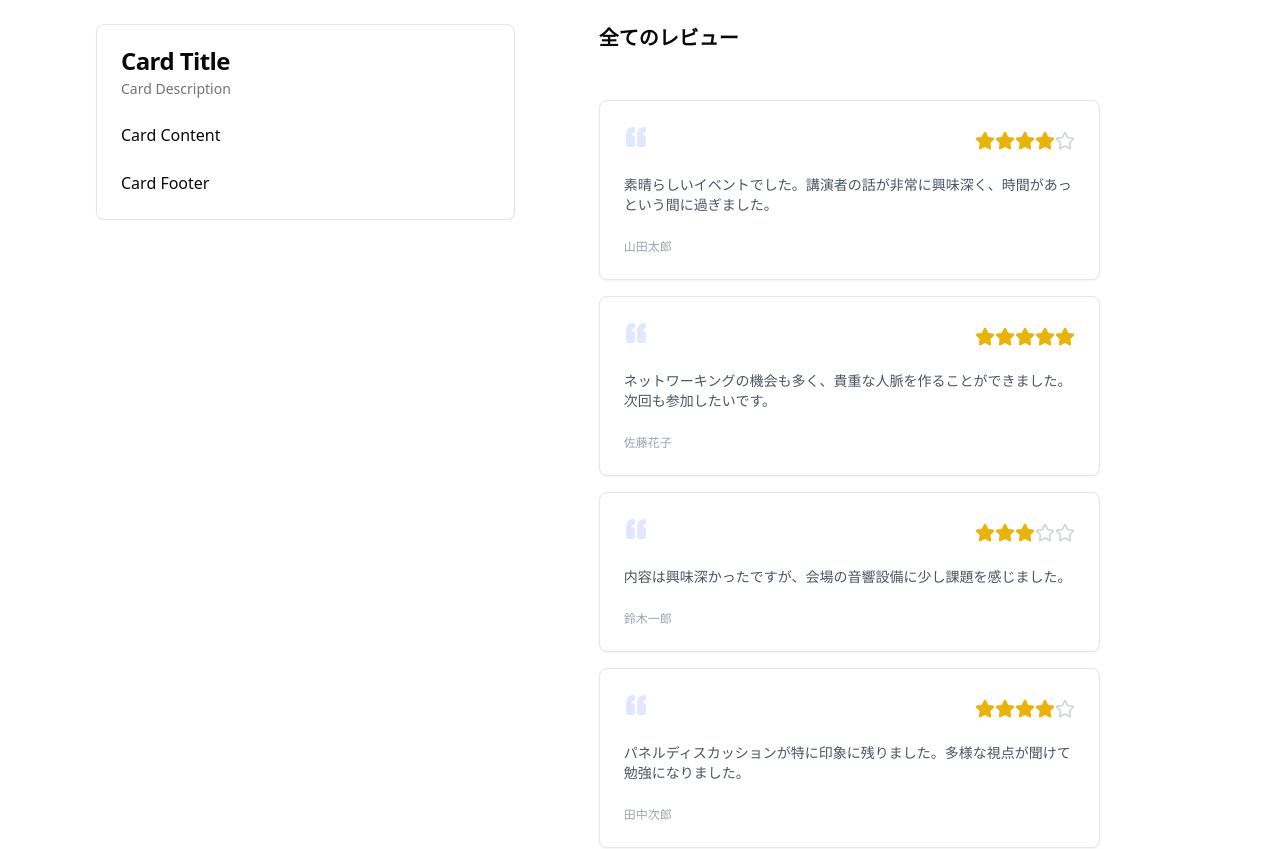
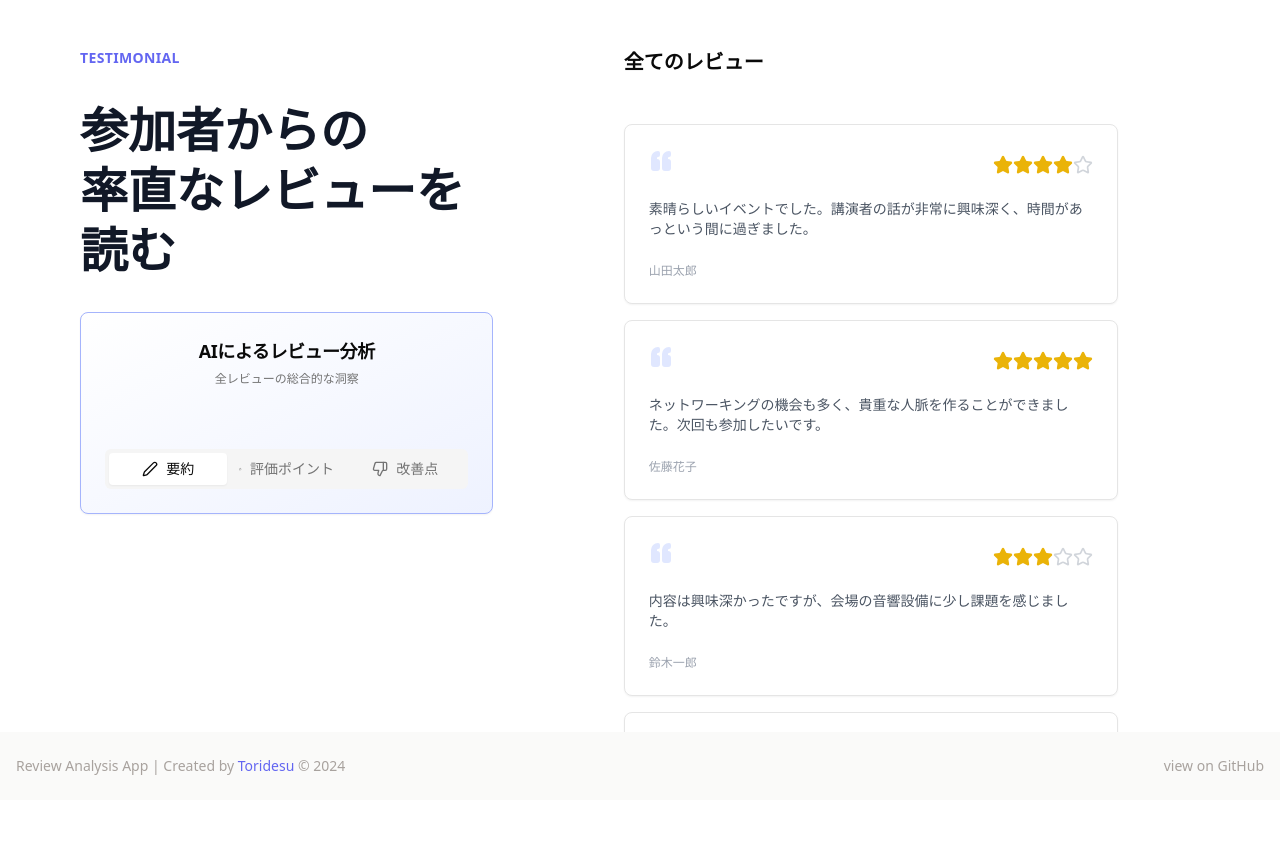
Before and after one commit to Toridesu/review-analysis-app, a React (Vite) app: page / in a window 1280 px wide. Shown: the top 849 px of the page. After the commit the page ends 800 px from the top, so only its background shows below. Built offline with nearby package versions, Linux system fonts and the light colour scheme.

Commit message:
要約部分の作成

```diff
--- a/src/App.tsx
+++ b/src/App.tsx
@@ -1,6 +1,6 @@
 import Footer from './components/Footer';
 import ReviewList from './components/ReviewList';
-import { ReviewSummary } from './components/ReviewSummary';
+import ReviewSummary from './components/ReviewSummary';
 
 const SummarySection = () => {
   return (
@@ -21,7 +21,7 @@
 function App() {
   return (
     <>
-      <div className='flex justify-between py-6 px-4'>
+      <div className='h-[calc(100vh-68px)] flex gap-12 pt-12'>
         <SummarySection />
         <ReviewListSection />
       </div>
--- /dev/null
+++ b/src/components/AISummaryCard.tsx
@@ -0,0 +1,37 @@
+import { Card, CardHeader, CardTitle, CardContent, CardDescription } from '@/components/ui/card';
+import { Badge } from '@/components/ui/badge';
+import { Tabs, TabsContent, TabsList, TabsTrigger } from '@/components/ui/tabs';
+import { ThumbsUp, ThumbsDown, Pen } from 'lucide-react';
+import { mockAISummary as AISummary } from '@/constants/data';
+
+const AISummaryCard = () => {
+  return (
+    <Card className='bg-gradient-to-br border-indigo-300 from-white to-indigo-50'>
+      <CardHeader className='text-center'>
+        <CardTitle className='text-lg'>AIによるレビュー分析</CardTitle>
+        <CardDescription className='text-xs'>全レビューの総合的な洞察</CardDescription>
+        <div className='flex items-center justify-center py-4'>
+          {/* <span className="text-4xl font-bold mr-4">{averageRating}</span>
+          <StarRating rating={Math.round(averageRating)} /> */}
+        </div>
+      </CardHeader>
+      <CardContent>
+        <Tabs defaultValue='summary' className='space-y-6'>
+          <TabsList className='grid w-full grid-cols-3'>
+            <TabsTrigger value='summary'>
+              <Pen className='mr-2 h-4 w-4' /> 要約
+            </TabsTrigger>
+            <TabsTrigger value='positive'>
+              <ThumbsUp className='mr-2 h-4 w-4' /> 評価ポイント
+            </TabsTrigger>
+            <TabsTrigger value='negative'>
+              <ThumbsDown className='mr-2 h-4 w-4' /> 改善点
+            </TabsTrigger>
+          </TabsList>
+        </Tabs>
+      </CardContent>
+    </Card>
+  );
+};
+
+export default AISummaryCard;
--- a/src/components/ReviewSummary.tsx
+++ b/src/components/ReviewSummary.tsx
@@ -1,18 +1,19 @@
-import { Card, CardContent, CardDescription, CardFooter, CardHeader, CardTitle } from '@/components/ui/card';
+import AISummaryCard from "./AISummaryCard";
 
-export const ReviewSummary = () => {
+const ReviewSummary = () => {
   return (
-    <Card>
-      <CardHeader>
-        <CardTitle>Card Title</CardTitle>
-        <CardDescription>Card Description</CardDescription>
-      </CardHeader>
-      <CardContent>
-        <p>Card Content</p>
-      </CardContent>
-      <CardFooter>
-        <p>Card Footer</p>
-      </CardFooter>
-    </Card>
+    <div className="space-y-8">
+      <p className="text-sm font-semibold uppercase tracking-wide text-indigo-500">
+        testimonial
+      </p>
+      <h1 className="text-5xl font-bold leading-tight text-gray-900">
+        参加者からの
+        <br />
+        率直なレビューを読む
+      </h1>
+      <AISummaryCard />
+    </div>
   );
 };
+
+export default ReviewSummary;
--- a/src/constants/data.ts
+++ b/src/constants/data.ts
@@ -36,3 +36,15 @@
     date: '2024-02-19',
   },
 ];
+
+// モックAIサマリー
+export const mockAISummary = {
+  summary:
+    "講演やパネルディスカッションが印象的で、多くの参加者が内容を高く評価しました。ネットワーキングの機会が豊富で、人脈作りに役立ったという声もありました。一方、会場の音響設備に改善の余地を感じた意見がありました。全体的に運営のスムーズさが参加者に好評でした",
+  positivePoints: [
+    "パネルディスカッションの質の高さ",
+    "ネットワーキングの機会",
+    "講演者の魅力的な話題",
+  ],
+  negativePoints: ["音響設備の改善の余地", "会場の一部の設備"],
+};
```
Also changed, not shown: 1 other file (tests, documents, lock files or other folders).
